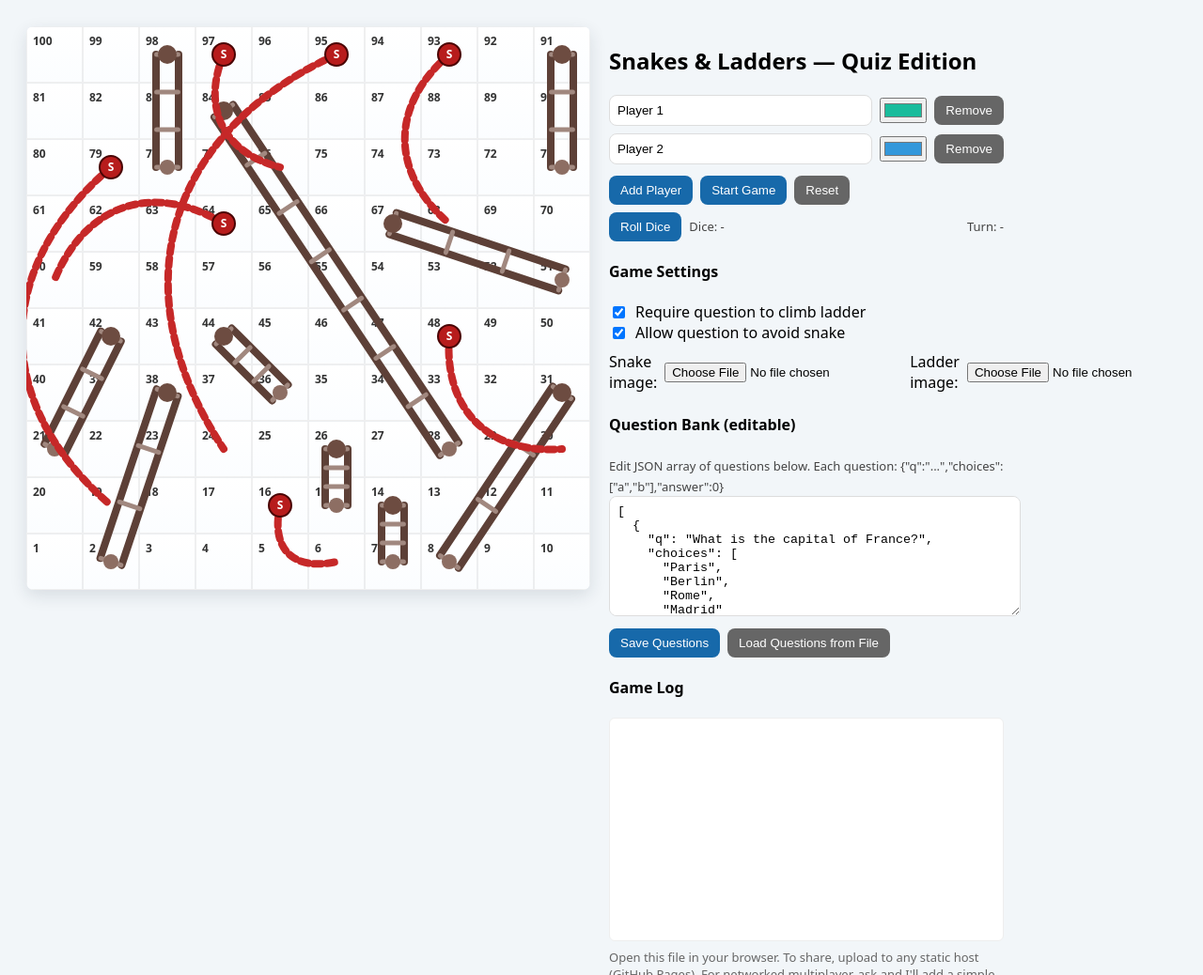
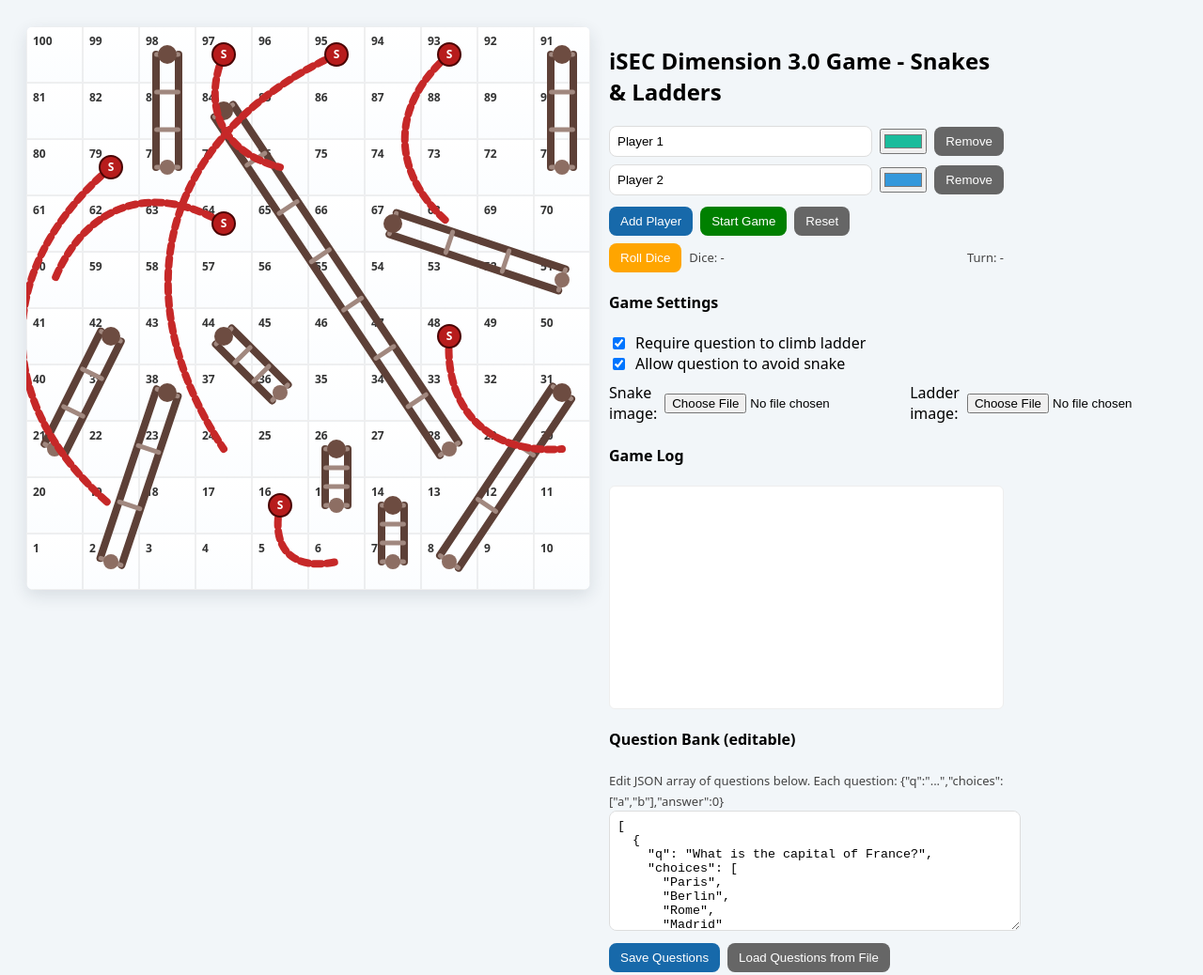
Before and after one commit to iSECDimension/Game, a plain HTML site: page Index.html in a window 1280 px wide. Shown: the top 1038 px of the page at 94% size. Drawn offline with Linux system fonts and the light colour scheme.

Commit message:
Update Index.html

```diff
--- a/Index.html
+++ b/Index.html
@@ -3,7 +3,7 @@
 <head>
   <meta charset="utf-8" />
   <meta name="viewport" content="width=device-width,initial-scale=1" />
-  <title>iSEC Dimension3.0 Games - Snakes & Ladders (Browser)</title>
+  <title>iSEC Dimension 3.0 Game - Snakes & Ladders</title>
   <style>
     :root{--size:600px;--cell:calc(var(--size)/10)}
     body{font-family:system-ui,-apple-system,Segoe UI,Roboto,Helvetica,Arial;display:flex;gap:20px;padding:20px;background:#f2f6f9}
@@ -39,6 +39,12 @@
     .uploader{display:flex;gap:8px;align-items:center;margin-top:8px}
     .uploader input{cursor:pointer}
     @media(max-width:900px){body{flex-direction:column;align-items:center}}
+
+    #startBtn { background: green; }
+    #startBtn:hover { background: darkgreen; }
+    #rollBtn { background: orange; }
+    #rollBtn:hover { background: darkorange; }
+
   </style>
 </head>
 <body>
@@ -48,7 +54,7 @@
   </div>
 
   <div class="controls">
-    <h2>Snakes & Ladders — Quiz Edition</h2>
+    <h2>iSEC Dimension 3.0 Game - Snakes & Ladders</h2>
     <div class="players" id="playerInputs"></div>
     <div style="display:flex;gap:8px;margin-bottom:8px">
       <button id="addPlayer">Add Player</button>
@@ -81,6 +87,11 @@
     </div>
 
     <div style="margin-top:12px">
+      <h4>Game Log</h4>
+      <div class="log" id="log"></div>
+    </div>
+
+    <div style="margin-top:12px">
       <h4>Question Bank (editable)</h4>
       <small class="small">Edit JSON array of questions below. Each question: {"q":"...","choices":["a","b"],"answer":0}</small>
       <textarea id="questionData"></textarea>
@@ -89,11 +100,6 @@
         <button id="saveQuestions">Save Questions</button>
         <button id="loadSample" class="secondary">Load Questions from File</button>
       </div>
-    </div>
-
-    <div style="margin-top:12px">
-      <h4>Game Log</h4>
-      <div class="log" id="log"></div>
     </div>
 
     <p class="footer-hint">Open this file in your browser. To share, upload to any static host (GitHub Pages). For networked multiplayer, ask and I'll add a simple server version.</p>
```
